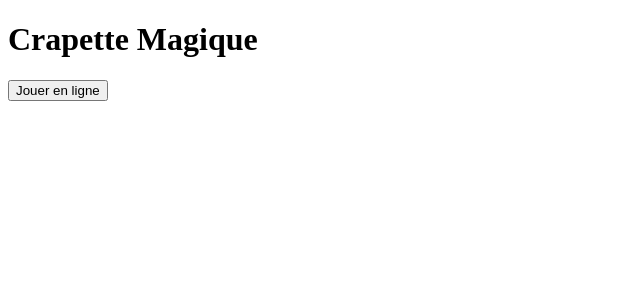
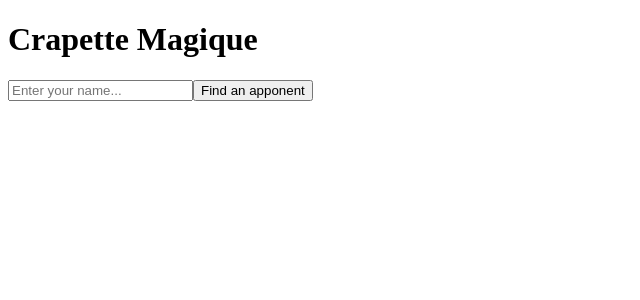
Before and after one commit to jeanduddd/CrapetteMagique, a React (Vite) app in the folder frontend/: page / in a window 1280 px wide. Shown: the top 300 px of the page, without its empty margins (0-640 px from the left). Built offline with nearby package versions, Linux system fonts and the light colour scheme.

Commit message:
feat : begin to implement the frontend

```diff
--- a/frontend/src/App.tsx
+++ b/frontend/src/App.tsx
@@ -1,44 +1,58 @@
-import { useState } from 'react';
-import { io, Socket } from 'socket.io-client';
-import { type GameState } from '@shared/IPlayCard';
+import { useState } from "react"
+import { io, Socket } from "socket.io-client"
+import MenuScreen from "./screens/menu/MenuScreen"
+import WaitingScreen from "./screens/waiting/WaitingScreen"
+import type { GameState } from "@shared/IPlayCard"
 
-export default function App() {
-    const [vueCourante, setVueCourante] = useState<'MENU' | 'RECHERCHE' | 'JEU'>('MENU');
+export default function App(){
+    const [view, setView] = useState<'MENU' | 'WAITING' | 'GAME' |'FULL' | 'WON' | 'LOST'>('MENU')
+
+    const [name, setName] = useState('')
 
     const [socket, setSocket] = useState<Socket | null>(null);
+
     const [gameState, setGameState] = useState<GameState | null>(null);
 
-    const lancerLaPartie = () => {
-        setVueCourante('RECHERCHE');
+    const connectToServer = (playerID: string | null, playerName: string) => {
+        const connection = io('http://localhost:3001', {
+            auth: { sessionId: playerID, pseudo: playerName }
+        });
 
-        const connexion = io('http://localhost:3001');
-        setSocket(connexion);
+        setSocket(connection);
 
-        connexion.on('maj_plateau', (etatRecu: GameState) => {
+        connection.on('session', (donnees) => {
+            sessionStorage.setItem('joueurId', donnees.sessionId);
+        });
+
+        connection.on('wait', () => {
+            setView('WAITING');
+        });
+
+        connection.on('updateBoard', (etatRecu: GameState) => {
             setGameState(etatRecu);
-            setVueCourante('JEU');
+            setView('GAME');
         });
+
+        connection.on('roomFull', () => {
+            setView('FULL');
+        });
+
+        connection.on('moveError', (message: string) => {
+            console.log(message);
+            //TODO change this to diplay an error in a component (like a chat idk)
+        })
+    };
+
+    const handleClicPlay = () => {
+        if (name.trim() === '') return alert("choose a name !");
+        setView('WAITING');
+        connectToServer(null, name);
     };
 
     return (
-        <main className="app-container">
-            {vueCourante === 'MENU' && (
-                <div className="menu">
-                    <h1>Crapette Magique</h1>
-                    <button onClick={lancerLaPartie}>Jouer en ligne</button>
-                </div>
-            )}
-
-            {vueCourante === 'RECHERCHE' && (
-                <div className="chargement">
-                    <p>Connexion au serveur en cours...</p>
-                    <span className="spinner">🔄</span>
-                </div>
-            )}
-
-            {vueCourante === 'JEU' && gameState && socket && (
-                <></>
-            )}
-        </main>
-    );
+    <>
+        {view === 'MENU' && <MenuScreen name={name} handleNameChange={setName} handleClick={handleClicPlay}></MenuScreen>}
+        {view === 'WAITING' && <WaitingScreen></WaitingScreen>}
+    </>
+    )
 }
--- /dev/null
+++ b/frontend/src/screens/menu/MenuScreen.tsx
@@ -0,0 +1,15 @@
+import JoinGameButton from "./components/JoinGameButton"
+import NameField from "./components/NameField"
+import type { MenuProps } from "./properties/menuProps"
+
+const MenuScreen = ({name, handleNameChange, handleClick}: MenuProps ) => {
+    return (
+        <>
+            <h1>Crapette Magique</h1>
+            <NameField name={name} handleNameChange={handleNameChange}></NameField>
+            <JoinGameButton handleClick={handleClick}></JoinGameButton>
+        </>
+    )//join game button
+}
+
+export default MenuScreen
--- /dev/null
+++ b/frontend/src/screens/menu/components/JoinGameButton.tsx
@@ -0,0 +1,9 @@
+import type { JoinGameButtonProps } from "../properties/joinGameButtonProps"
+
+const JoinGameButton = ({handleClick}: JoinGameButtonProps) => {
+    return (
+        <button onClick={handleClick}>Find an apponent</button>
+    )
+}
+
+export default JoinGameButton
--- /dev/null
+++ b/frontend/src/screens/menu/components/NameField.tsx
@@ -0,0 +1,14 @@
+import type { NameFieldProps } from "../properties/nameFieldProps";
+
+const NameField = ({ name, handleNameChange }: NameFieldProps) => {
+    return (
+        <input
+            type="text"
+            placeholder="Enter your name..."
+            value={name}
+            onChange={(e) => handleNameChange(e.target.value)}
+        />
+    );
+};
+
+export default NameField
--- /dev/null
+++ b/frontend/src/screens/menu/properties/joinGameButtonProps.ts
@@ -0,0 +1,3 @@
+export type JoinGameButtonProps = {
+    handleClick: () => void;
+};
--- /dev/null
+++ b/frontend/src/screens/menu/properties/menuProps.ts
@@ -0,0 +1,5 @@
+export type MenuProps = {
+    name: string;
+    handleNameChange: (value: string) => void;
+    handleClick: ()=> void;
+};
--- /dev/null
+++ b/frontend/src/screens/menu/properties/nameFieldProps.ts
@@ -0,0 +1,4 @@
+export type NameFieldProps = {
+    name: string;
+    handleNameChange: (value: string) => void;
+};
--- /dev/null
+++ b/frontend/src/screens/waiting/WaitingScreen.tsx
@@ -0,0 +1,5 @@
+const WaitingScreen = () => {
+    return <p>Loading...</p>
+}
+
+export default WaitingScreen
```
Also changed, not shown: frontend/src/screens/game/Game.tsx (added).
